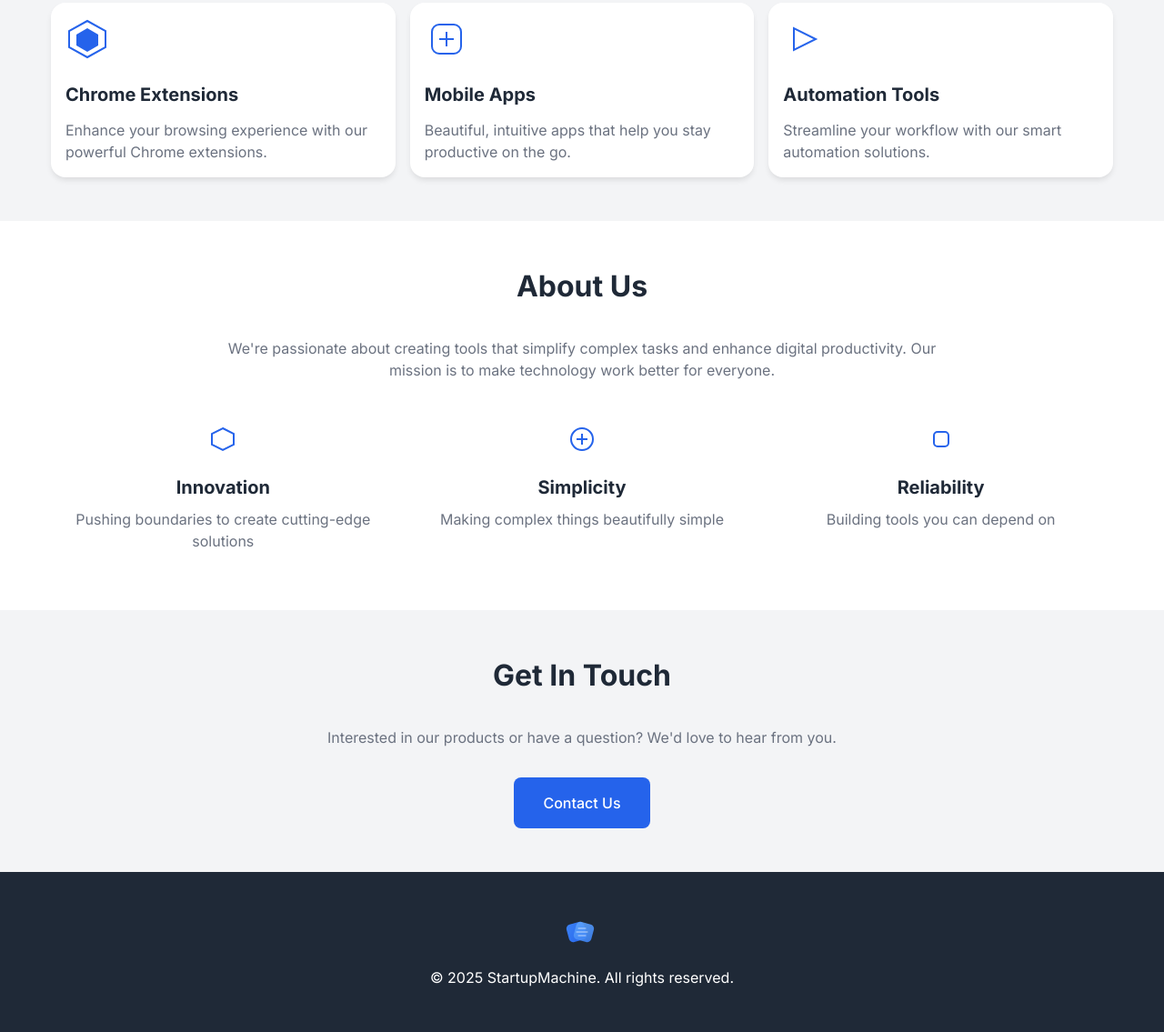
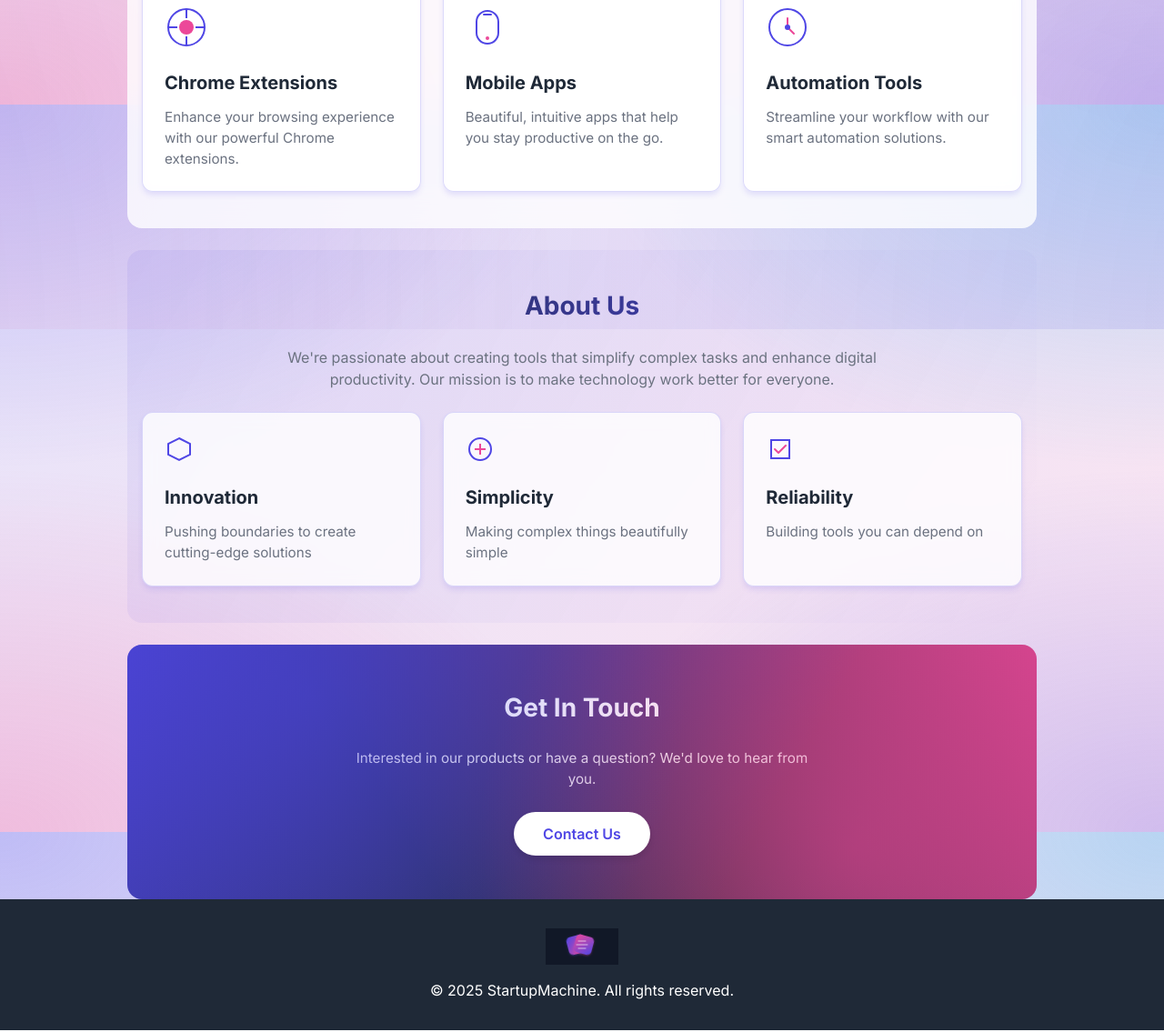
Before and after one commit to ajaypalnitj/startupmachine, a plain HTML site: page index.html in a window 1280 px wide. Shown: the part 685-1820 px from the top of the page at 91% size. Drawn offline with Linux system fonts and the light colour scheme.

Commit message:
updated UI. made sizes more similar

```diff
--- a/index.html
+++ b/index.html
@@ -20,30 +20,31 @@
                     <!-- Gradient definitions -->
                     <defs>
                         <linearGradient id="gradient1" x1="0%" y1="0%" x2="100%" y2="100%">
-                            <stop offset="0%" style="stop-color:#3B82F6"/>
-                            <stop offset="100%" style="stop-color:#2563EB"/>
+                            <stop offset="0%" style="stop-color:#4F46E5"/>
+                            <stop offset="100%" style="stop-color:#EC4899"/>
                         </linearGradient>
                         <linearGradient id="gradient2" x1="0%" y1="0%" x2="100%" y2="100%">
-                            <stop offset="0%" style="stop-color:#60A5FA"/>
-                            <stop offset="100%" style="stop-color:#3B82F6"/>
+                            <stop offset="0%" style="stop-color:#EC4899"/>
+                            <stop offset="100%" style="stop-color:#4F46E5"/>
                         </linearGradient>
                     </defs>
 
-                    <!-- Main icon - overlapping rounded rectangles creating a dynamic tool/app icon -->
+                    <!-- Main icon with enhanced gradients -->
                     <rect x="120" y="40"
                           width="100" height="100"
                           rx="24"
                           fill="url(#gradient1)"
-                          transform="rotate(-15, 170, 90)"/>
+                          transform="rotate(-15, 170, 90)"
+                          style="filter: drop-shadow(0 4px 6px rgba(79, 70, 229, 0.25))"/>
 
                     <rect x="160" y="40"
                           width="100" height="100"
                           rx="24"
                           fill="url(#gradient2)"
                           transform="rotate(15, 210, 90)"
-                          style="opacity: 0.9"/>
+                          style="filter: drop-shadow(0 4px 6px rgba(236, 72, 153, 0.25))"/>
 
-                    <!-- Abstract speed lines representing productivity -->
+                    <!-- Speed lines -->
                     <path d="M180 70 L220 70" stroke="white" stroke-width="4" stroke-linecap="round" style="opacity: 0.8"/>
                     <path d="M170 90 L230 90" stroke="white" stroke-width="4" stroke-linecap="round" style="opacity: 0.8"/>
                     <path d="M180 110 L220 110" stroke="white" stroke-width="4" stroke-linecap="round" style="opacity: 0.8"/>
@@ -63,9 +64,9 @@
             <p>We create powerful browser extensions, apps, and digital tools that streamline your workflow and boost productivity.</p>
             <div class="hero-graphics">
                 <svg class="hero-icon" width="240" height="240" viewBox="0 0 240 240" fill="none" xmlns="http://www.w3.org/2000/svg">
-                    <path d="M120 20L200 65V155L120 200L40 155V65L120 20Z" stroke="#2563EB" stroke-width="4"/>
-                    <path d="M120 50L170 80V140L120 170L70 140V80L120 50Z" stroke="#2563EB" stroke-width="4"/>
-                    <circle cx="120" cy="110" r="20" fill="#2563EB"/>
+            <path d="M120 20L200 65V155L120 200L40 155V65L120 20Z" stroke="#4F46E5" stroke-width="4"/>
+            <path d="M120 50L170 80V140L120 170L70 140V80L120 50Z" stroke="#EC4899" stroke-width="4"/>
+            <circle cx="120" cy="110" r="20" fill="#4F46E5"/>
                 </svg>
             </div>
         </section>
@@ -76,8 +77,9 @@
                 <div class="product-card">
                     <div class="product-icon">
                         <svg width="48" height="48" viewBox="0 0 48 48" fill="none" xmlns="http://www.w3.org/2000/svg">
-                            <path d="M24 4L44 15V33L24 44L4 33V15L24 4Z" stroke="#2563EB" stroke-width="2"/>
-                            <path d="M24 12L36 19V31L24 38L12 31V19L24 12Z" fill="#2563EB"/>
+                            <circle cx="24" cy="24" r="20" stroke="#4F46E5" stroke-width="2"/>
+                            <circle cx="24" cy="24" r="8" fill="#EC4899"/>
+                            <path d="M24 4L24 14M24 34L24 44M4 24L14 24M34 24L44 24" stroke="#4F46E5" stroke-width="2"/>
                         </svg>
                     </div>
                     <h3>Chrome Extensions</h3>
@@ -86,8 +88,9 @@
                 <div class="product-card">
                     <div class="product-icon">
                         <svg width="48" height="48" viewBox="0 0 48 48" fill="none" xmlns="http://www.w3.org/2000/svg">
-                            <rect x="8" y="8" width="32" height="32" rx="8" stroke="#2563EB" stroke-width="2"/>
-                            <path d="M16 24H32M24 16V32" stroke="#2563EB" stroke-width="2"/>
+                            <rect x="12" y="6" width="24" height="36" rx="12" stroke="#4F46E5" stroke-width="2"/>
+                            <circle cx="24" cy="36" r="2" fill="#EC4899"/>
+                            <path d="M20 10H28" stroke="#4F46E5" stroke-width="2" stroke-linecap="round"/>
                         </svg>
                     </div>
                     <h3>Mobile Apps</h3>
@@ -96,7 +99,9 @@
                 <div class="product-card">
                     <div class="product-icon">
                         <svg width="48" height="48" viewBox="0 0 48 48" fill="none" xmlns="http://www.w3.org/2000/svg">
-                            <path d="M12 36V12L36 24L12 36Z" stroke="#2563EB" stroke-width="2"/>
+                            <circle cx="24" cy="24" r="20" stroke="#4F46E5" stroke-width="2"/>
+                            <path d="M24 14V24L31 31" stroke="#EC4899" stroke-width="2" stroke-linecap="round"/>
+                            <circle cx="24" cy="24" r="3" fill="#4F46E5"/>
                         </svg>
                     </div>
                     <h3>Automation Tools</h3>
@@ -108,27 +113,34 @@
         <section id="about" class="about">
             <h2>About Us</h2>
             <p>We're passionate about creating tools that simplify complex tasks and enhance digital productivity. Our mission is to make technology work better for everyone.</p>
-            <div class="values">
-                <div class="value-card">
-                    <svg width="32" height="32" viewBox="0 0 32 32" fill="none" xmlns="http://www.w3.org/2000/svg">
-                        <path d="M16 4L28 10V22L16 28L4 22V10L16 4Z" stroke="#2563EB" stroke-width="2"/>
+            <div class="product-grid">
+                <div class="product-card">
+                    <div class="product-icon">
+<svg width="32" height="32" viewBox="0 0 32 32" fill="none" xmlns="http://www.w3.org/2000/svg">
+                        <path d="M16 4L28 10V22L16 28L4 22V10L16 4Z" stroke="#4F46E5" stroke-width="2"/>
                     </svg>
-                    <h4>Innovation</h4>
+                    </div>
+                    <h3>Innovation</h3>
                     <p>Pushing boundaries to create cutting-edge solutions</p>
                 </div>
-                <div class="value-card">
-                    <svg width="32" height="32" viewBox="0 0 32 32" fill="none" xmlns="http://www.w3.org/2000/svg">
-                        <circle cx="16" cy="16" r="12" stroke="#2563EB" stroke-width="2"/>
-                        <path d="M16 10V22M10 16H22" stroke="#2563EB" stroke-width="2"/>
+                <div class="product-card">
+                    <div class="product-icon">
+<svg width="32" height="32" viewBox="0 0 32 32" fill="none" xmlns="http://www.w3.org/2000/svg">
+                        <circle cx="16" cy="16" r="12" stroke="#4F46E5" stroke-width="2"/>
+                        <path d="M16 10V22M10 16H22" stroke="#EC4899" stroke-width="2"/>
                     </svg>
-                    <h4>Simplicity</h4>
+                    </div>
+                    <h3>Simplicity</h3>
                     <p>Making complex things beautifully simple</p>
                 </div>
-                <div class="value-card">
-                    <svg width="32" height="32" viewBox="0 0 32 32" fill="none" xmlns="http://www.w3.org/2000/svg">
-                        <rect x="8" y="8" width="16" height="16" rx="4" stroke="#2563EB" stroke-width="2"/>
+                <div class="product-card">
+                    <div class="product-icon">
+<svg width="32" height="32" viewBox="0 0 32 32" fill="none" xmlns="http://www.w3.org/2000/svg">
+                        <path d="M26 6H6V26H26V6Z" stroke="#4F46E5" stroke-width="2"/>
+                        <path d="M10 16L14 20L22 12" stroke="#EC4899" stroke-width="2" stroke-linecap="round" stroke-linejoin="round"/>
                     </svg>
-                    <h4>Reliability</h4>
+                    </div>
+                    <h3>Reliability</h3>
                     <p>Building tools you can depend on</p>
                 </div>
             </div>
@@ -145,34 +157,35 @@
         <div class="footer-content">
             <div class="footer-logo">
                 <svg width="120" height="60" viewBox="0 0 400 200" xmlns="http://www.w3.org/2000/svg">
-                    <!-- Background -->
-                    <rect width="400" height="200" fill="var(--text)"/>
+                    <!-- Dark background with enhanced gradients -->
+                    <rect width="400" height="200" fill="#111827"/>
 
                     <!-- Gradient definitions -->
                     <defs>
                         <linearGradient id="gradient1-footer" x1="0%" y1="0%" x2="100%" y2="100%">
-                            <stop offset="0%" style="stop-color:#3B82F6"/>
-                            <stop offset="100%" style="stop-color:#2563EB"/>
+                            <stop offset="0%" style="stop-color:#4F46E5"/>
+                            <stop offset="100%" style="stop-color:#EC4899"/>
                         </linearGradient>
                         <linearGradient id="gradient2-footer" x1="0%" y1="0%" x2="100%" y2="100%">
-                            <stop offset="0%" style="stop-color:#60A5FA"/>
-                            <stop offset="100%" style="stop-color:#3B82F6"/>
+                            <stop offset="0%" style="stop-color:#EC4899"/>
+                            <stop offset="100%" style="stop-color:#4F46E5"/>
                         </linearGradient>
                     </defs>
 
-                    <!-- Main icon - overlapping rounded rectangles creating a dynamic tool/app icon -->
+                    <!-- Footer icon with enhanced gradients -->
                     <rect x="120" y="40"
                           width="100" height="100"
                           rx="24"
-                          fill="url(#gradient1-footer)"
-                          transform="rotate(-15, 170, 90)"/>
+                          fill="url(#gradient1)"
+                          transform="rotate(-15, 170, 90)"
+                          style="filter: drop-shadow(0 4px 6px rgba(79, 70, 229, 0.4))"/>
 
                     <rect x="160" y="40"
                           width="100" height="100"
                           rx="24"
-                          fill="url(#gradient2-footer)"
+                          fill="url(#gradient2)"
                           transform="rotate(15, 210, 90)"
-                          style="opacity: 0.9"/>
+                          style="filter: drop-shadow(0 4px 6px rgba(236, 72, 153, 0.4))"/>
 
                     <!-- Abstract speed lines representing productivity -->
                     <path d="M180 70 L220 70" stroke="white" stroke-width="4" stroke-linecap="round" style="opacity: 0.8"/>
--- a/styles.css
+++ b/styles.css
@@ -1,10 +1,18 @@
 :root {
-    --primary: #2563EB;
-    --primary-dark: #1d4ed8;
+    --primary: #4F46E5;
+    --primary-dark: #4338CA;
+    --secondary: #EC4899;
+    --accent: #0EA5E9;
     --text: #1f2937;
     --text-light: #6b7280;
     --background: #ffffff;
     --background-alt: #f3f4f6;
+}
+
+@property --gradient-angle {
+    syntax: '<angle>';
+    initial-value: 0deg;
+    inherits: false;
 }
 
 * {
@@ -15,13 +23,49 @@
 
 html {
     scroll-behavior: smooth;
+    height: 100%;
+    overflow-x: hidden;
 }
 
 body {
     font-family: 'Inter', sans-serif;
     line-height: 1.5;
     color: var(--text);
-    background: var(--background);
+    min-height: 100vh;
+    background:
+        radial-gradient(100% 100% at 0% 0%, rgba(79, 70, 229, 0.25) 0%, transparent 50%),
+        radial-gradient(100% 100% at 100% 0%, rgba(14, 165, 233, 0.25) 0%, transparent 50%),
+        radial-gradient(100% 100% at 0% 100%, rgba(236, 72, 153, 0.25) 0%, transparent 50%),
+        radial-gradient(100% 100% at 100% 100%, rgba(79, 70, 229, 0.25) 0%, transparent 50%),
+        linear-gradient(to bottom right, rgba(79, 70, 229, 0.15), rgba(236, 72, 153, 0.15)),
+        var(--background);
+    background-attachment: fixed;
+    background-size: 100vw 100vh;
+    background-position: center;
+    position: relative;
+    overflow-x: hidden;
+}
+
+body::after {
+    content: '';
+    position: fixed;
+    inset: -50%;
+    width: 200%;
+    height: 200%;
+    background:
+        radial-gradient(circle at 0% 0%, rgba(79, 70, 229, 0.15) 0%, transparent 50%),
+        radial-gradient(circle at 100% 0%, rgba(14, 165, 233, 0.15) 0%, transparent 50%),
+        radial-gradient(circle at 0% 100%, rgba(236, 72, 153, 0.15) 0%, transparent 50%),
+        radial-gradient(circle at 100% 100%, rgba(79, 70, 229, 0.15) 0%, transparent 50%);
+    animation: gradientMove 30s linear infinite;
+    pointer-events: none;
+    z-index: 0;
+}
+
+@keyframes gradientMove {
+    0% { transform: translate(0, 0); }
+    50% { transform: translate(-25%, -25%); }
+    100% { transform: translate(0, 0); }
 }
 
 /* Header & Navigation */
@@ -36,7 +80,7 @@ header {
 }
 
 nav {
-    max-width: 1200px;
+    max-width: 1000px;
     margin: 0 auto;
     padding: 0.5rem 1rem;
     display: flex;
@@ -47,7 +91,7 @@ nav {
 .logo {
     display: flex;
     align-items: center;
-    height: 50px;
+    height: 40px;
     color: var(--text);
 }
 
@@ -58,7 +102,7 @@ nav {
 
 .nav-links {
     display: flex;
-    gap: 1rem;
+    gap: 1.5rem;
 }
 
 .nav-links a {
@@ -74,16 +118,27 @@ nav {
 
 /* Main Content */
 main {
-    margin-top: 5rem;
+    margin-top: 3.5rem;
+    position: relative;
+    z-index: 1;
+    display: flex;
+    flex-direction: column;
+    gap: 1.5rem;
+    max-width: 1000px;
+    margin-left: auto;
+    margin-right: auto;
 }
 
 /* Hero Section */
 .hero {
-    max-width: 1200px;
+    max-width: 1000px;
     margin: 0 auto;
-    padding: 2rem 1rem;
+    padding: 2.5rem 1rem;
     text-align: center;
     position: relative;
+    background: rgba(255, 255, 255, 0.7);
+    backdrop-filter: blur(20px);
+    border-radius: 1rem;
 }
 
 .hero h1 {
@@ -98,15 +153,15 @@ main {
 
 .hero p {
     font-size: 1rem;
-    color: var (--text-light);
+    color: var(--text-light);
     max-width: 600px;
-    margin: 0 auto 2rem;
+    margin: 0 auto 1.5rem;
 }
 
 .hero-graphics {
     display: flex;
     justify-content: center;
-    margin: 2rem 0;
+    margin: 1.5rem 0;
 }
 
 .hero-icon {
@@ -115,35 +170,47 @@ main {
 
 /* Products Section */
 .products {
-    background: var(--background-alt);
-    padding: 3rem 1rem;
+    background: rgba(255, 255, 255, 0.8);
+    backdrop-filter: blur(20px);
+    padding: 2.5rem 1rem;
+    position: relative;
+    overflow: hidden;
+    border-radius: 1rem;
 }
 
 .products h2, .about h2, .contact h2 {
     text-align: center;
-    font-size: 2rem;
-    margin-bottom: 2rem;
+    font-size: 1.75rem;
+    margin-bottom: 1.5rem;
+    background: linear-gradient(135deg, var(--text) 0%, var(--primary) 100%);
+    -webkit-background-clip: text;
+    -webkit-text-fill-color: transparent;
 }
 
 .product-grid {
-    max-width: 1200px;
+    max-width: 1000px;
     margin: 0 auto;
     display: grid;
     grid-template-columns: repeat(auto-fit, minmax(280px, 1fr));
-    gap: 1rem;
-    padding: 0 1rem;
+    gap: 1.5rem;
+    padding: 0;
 }
 
 .product-card {
-    background: var(--background);
-    padding: 1rem;
-    border-radius: 1rem;
-    box-shadow: 0 4px 6px -1px rgba(0, 0, 0, 0.1);
-    transition: transform 0.3s ease;
+    background: rgba(255, 255, 255, 0.8);
+    backdrop-filter: blur(8px);
+    padding: 1.5rem;
+    border-radius: 0.75rem;
+    box-shadow: 0 4px 6px -1px rgba(79, 70, 229, 0.15);
+    transition: all 0.3s ease;
+    border: 1px solid rgba(79, 70, 229, 0.2);
 }
 
 .product-card:hover {
     transform: translateY(-5px);
+    box-shadow: 0 12px 20px -5px rgba(79, 70, 229, 0.25);
+    border-color: rgba(79, 70, 229, 0.3);
+    background: rgba(255, 255, 255, 0.95);
 }
 
 .product-icon {
@@ -157,84 +224,130 @@ main {
 
 .product-card p {
     color: var(--text-light);
+    font-size: 0.95rem;
 }
 
 /* About Section */
 .about {
-    padding: 3rem 1rem;
-    max-width: 1200px;
+    padding: 2.5rem 1rem;
+    max-width: 1000px;
     margin: 0 auto;
+    background: linear-gradient(120deg, rgba(79, 70, 229, 0.08), transparent);
+    border-radius: 1rem;
 }
 
 .about > p {
     text-align: center;
-    max-width: 800px;
-    margin: 0 auto 2rem;
+    max-width: 700px;
+    margin: 0 auto 1.5rem;
     font-size: 1rem;
     color: var(--text-light);
 }
 
 .values {
     display: grid;
-    grid-template-columns: repeat(auto-fit, minmax(250px, 1fr));
-    gap: 1rem;
+    grid-template-columns: repeat(auto-fit, minmax(280px, 1fr));
+    gap: 1.5rem;
 }
 
 .value-card {
     text-align: center;
-    padding: 1rem;
+    padding: 1.25rem;
+    background: rgba(255, 255, 255, 0.8);
+    backdrop-filter: blur(8px);
+    border-radius: 0.75rem;
+    transition: all 0.3s ease;
+    border: 1px solid rgba(79, 70, 229, 0.2);
+    box-shadow: 0 4px 6px -1px rgba(79, 70, 229, 0.15);
+}
+
+.value-card:hover {
+    transform: translateY(-3px);
+    border-color: rgba(79, 70, 229, 0.3);
+    box-shadow: 0 12px 20px -5px rgba(79, 70, 229, 0.25);
 }
 
 .value-card svg {
-    margin-bottom: 1rem;
+    margin-bottom: 0.75rem;
 }
 
 .value-card h4 {
-    font-size: 1.25rem;
+    font-size: 1.1rem;
     margin-bottom: 0.5rem;
 }
 
 .value-card p {
     color: var(--text-light);
+    font-size: 0.95rem;
 }
 
 /* Contact Section */
 .contact {
-    background: var(--background-alt);
+    background:
+        linear-gradient(120deg, var(--primary) -10%, transparent 70%),
+        linear-gradient(240deg, var(--secondary) -10%, transparent 70%),
+        var(--text);
     padding: 3rem 1rem;
     text-align: center;
+    position: relative;
+    overflow: hidden;
+    border-radius: 1rem;
+}
+
+.contact::before {
+    content: '';
+    position: absolute;
+    width: 100%;
+    height: 100%;
+    top: 0;
+    left: 0;
+    background:
+        radial-gradient(circle at 20% 20%, rgba(79, 70, 229, 0.4) 0%, transparent 50%),
+        radial-gradient(circle at 80% 80%, rgba(236, 72, 153, 0.4) 0%, transparent 50%);
+    pointer-events: none;
+}
+
+.contact h2 {
+    color: white;
+    -webkit-text-fill-color: white;
 }
 
 .contact p {
-    max-width: 600px;
-    margin: 0 auto 2rem;
-    color: var(--text-light);
+    max-width: 500px;
+    margin: 0 auto 1.5rem;
+    color: rgba(255, 255, 255, 0.9);
+    font-size: 0.95rem;
 }
 
 .contact-button {
     display: inline-block;
-    background: var(--primary);
-    color: white;
-    padding: 1rem 2rem;
-    border-radius: 0.5rem;
+    background: white;
+    color: var(--primary);
+    padding: 0.75rem 2rem;
+    border-radius: 2rem;
     text-decoration: none;
-    font-weight: 500;
-    transition: background-color 0.2s;
+    font-weight: 600;
+    transition: all 0.3s ease;
+    position: relative;
+    z-index: 1;
+    box-shadow: 0 4px 6px rgba(0, 0, 0, 0.1);
 }
 
 .contact-button:hover {
-    background: var(--primary-dark);
+    transform: translateY(-2px);
+    box-shadow: 0 8px 15px rgba(0, 0, 0, 0.2);
+    background: linear-gradient(90deg, white, rgba(255,255,255,0.95));
 }
 
 /* Footer */
 footer {
     background: var(--text);
     color: white;
-    padding: 3rem 2rem;
+    padding: 2rem;
 }
 
 .footer-content {
-    max-width: 1200px;
+    max-width: 1000px;
     margin: 0 auto;
     display: flex;
     flex-direction: column;
@@ -255,12 +368,8 @@ footer {
 
 /* Animations */
 @keyframes float {
-    0%, 100% {
-        transform: translateY(0);
-    }
-    50% {
-        transform: translateY(-20px);
-    }
+    0%, 100% { transform: translateY(0); }
+    50% { transform: translateY(-20px); }
 }
 
 /* Responsive Design */
```
